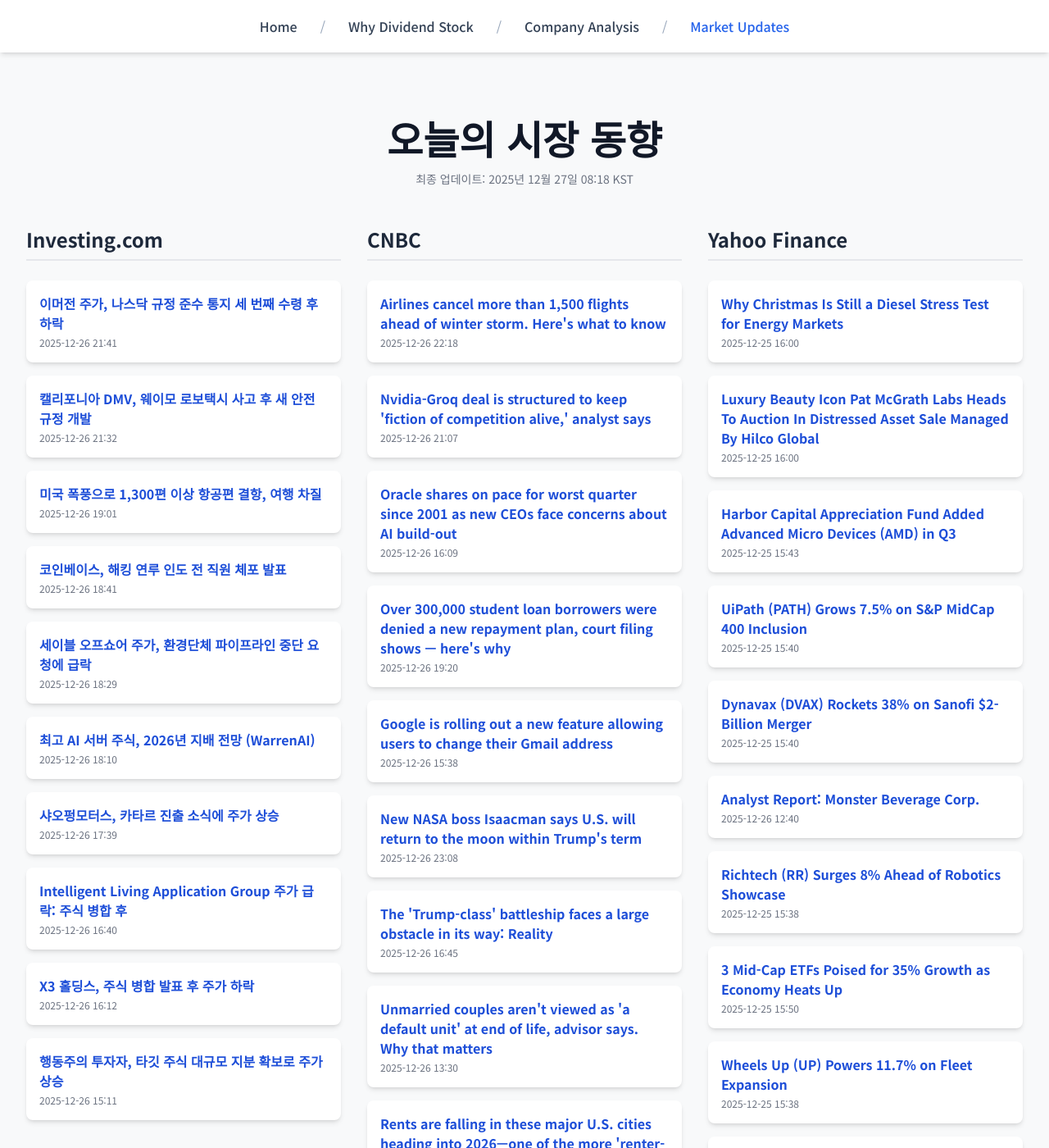
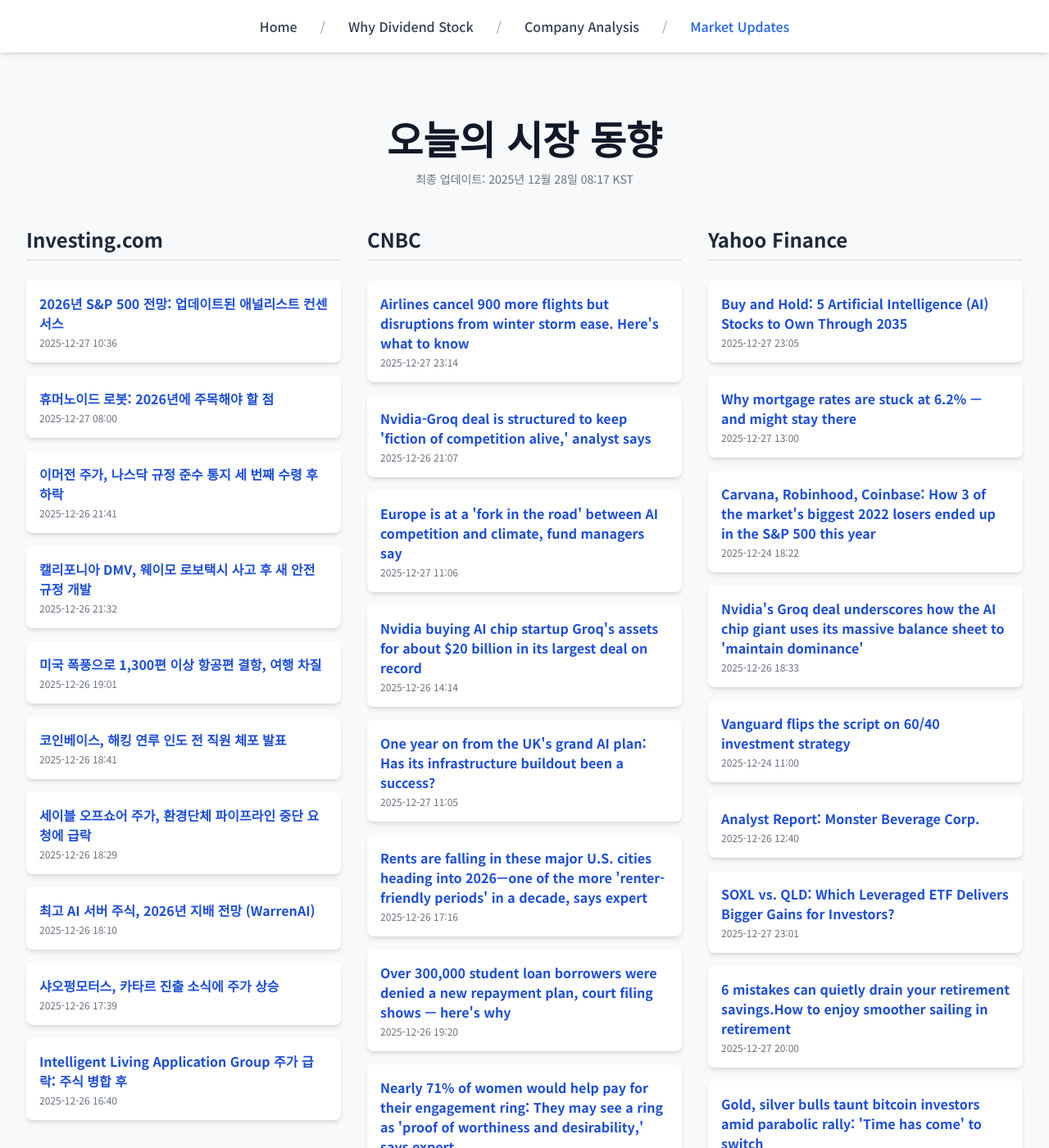
Before and after one commit to Kay-Hwang/my-company-analysis, a Jekyll site: the page built from market-updates.html, in a window 1280 px wide and 1400 px high. Shown: the whole window at 82% size. Built offline with Jekyll 4.4.1, drawn with Linux system fonts in a browser that asks for light colours; nearby versions of some CDN libraries; a script that is not in the unit is left out; some of the changed text lies outside the part shown.

Commit message:
Update daily data

```diff
--- a/_data/latest_data.json
+++ b/_data/latest_data.json
@@ -1,7 +1,19 @@
 {
-  "lastUpdated": "2025년 12월 27일 08:18 KST",
+  "lastUpdated": "2025년 12월 28일 08:17 KST",
   "news": {
     "investing": [
+      {
+        "title": "2026년 S&P 500 전망: 업데이트된 애널리스트 컨센서스",
+        "link": "https://kr.investing.com/news/stock-market-news/article-1767398",
+        "pubDate": "2025-12-27 10:36:36",
+        "summary": "2026년 S&P 500 전망: 업데이트된 애널리스트 컨센서스"
+      },
+      {
+        "title": "휴머노이드 로봇: 2026년에 주목해야 할 점",
+        "link": "https://kr.investing.com/news/stock-market-news/article-1767394",
+        "pubDate": "2025-12-27 08:00:03",
+        "summary": "휴머노이드 로봇: 2026년에 주목해야 할 점"
+      },
       {
         "title": "이머전 주가, 나스닥 규정 준수 통지 세 번째 수령 후 하락",
         "link": "https://kr.investing.com/news/stock-market-news/article-93CH-1767348",
@@ -49,26 +61,14 @@
         "link": "https://kr.investing.com/news/stock-market-news/article-93CH-1767305",
         "pubDate": "2025-12-26 16:40:00",
         "summary": "Intelligent Living Application Group 주가 급락: 주식 병합 후"
-      },
-      {
-        "title": "X3 홀딩스, 주식 병합 발표 후 주가 하락",
-        "link": "https://kr.investing.com/news/stock-market-news/article-93CH-1767301",
-        "pubDate": "2025-12-26 16:12:34",
-        "summary": "X3 홀딩스, 주식 병합 발표 후 주가 하락"
-      },
-      {
-        "title": "행동주의 투자자, 타깃 주식 대규모 지분 확보로 주가 상승",
-        "link": "https://kr.investing.com/news/stock-market-news/article-1767291",
-        "pubDate": "2025-12-26 15:11:11",
-        "summary": "행동주의 투자자, 타깃 주식 대규모 지분 확보로 주가 상승"
       }
     ],
     "cnbc": [
       {
-        "title": "Airlines cancel more than 1,500 flights ahead of winter storm. Here's what to know",
+        "title": "Airlines cancel 900 more flights but disruptions from winter storm ease. Here's what to know",
         "link": "https://www.cnbc.com/2025/12/26/winter-storm-flight-cancellations.html",
-        "pubDate": "Fri, 26 Dec 2025 22:18:59 GMT",
-        "summary": "Airlines waived change fees ahead of a large winter storm and low temperatures after the busy Christmas holiday."
+        "pubDate": "Sat, 27 Dec 2025 23:14:49 GMT",
+        "summary": "Airlines waived change fees ahead of a large winter storm and low temperatures after Christmas holiday."
       },
       {
         "title": "Nvidia-Groq deal is structured to keep 'fiction of competition alive,' analyst says",
@@ -77,10 +77,28 @@
         "summary": "Groq's description of its Nvidia deal as a \"non-exclusive licensing agreement\" mimics other recent big AI transactions orchestrated by U.S. tech giants."
       },
       {
-        "title": "Oracle shares on pace for worst quarter since 2001 as new CEOs face concerns about AI build-out",
-        "link": "https://www.cnbc.com/2025/12/26/oracle-stock-on-pace-for-worst-quarter-since-2001-ai-concerns.html",
-        "pubDate": "Fri, 26 Dec 2025 16:09:23 GMT",
-        "summary": "Investors want to know if Oracle, under new CEOs Clay Magouyrk and Mike Sicilia, can pay for and deliver data centers packed with Nvidia chips for OpenAI."
+        "title": "Europe is at a 'fork in the road' between AI competition and climate, fund managers say",
+        "link": "https://www.cnbc.com/2025/12/27/europe-at-fork-in-the-road-between-ai-competition-and-climate.html",
+        "pubDate": "Sat, 27 Dec 2025 11:06:39 GMT",
+        "summary": "As power-hungry infrastructure scales and demand for electricity surges, friction between competition and climate goals becomes harder to ignore."
+      },
+      {
+        "title": "Nvidia buying AI chip startup Groq's assets for about $20 billion in its largest deal on record",
+        "link": "https://www.cnbc.com/2025/12/24/nvidia-buying-ai-chip-startup-groq-for-about-20-billion-biggest-deal.html",
+        "pubDate": "Fri, 26 Dec 2025 14:14:39 GMT",
+        "summary": "Nvidia is making its largest purchase ever, acquiring assets from 9-year-old chip startup Groq for about $20 billion."
+      },
+      {
+        "title": "One year on from the UK's grand AI plan: Has its infrastructure buildout been a success?",
+        "link": "https://www.cnbc.com/2025/12/27/has-the-uks-ai-infrastructure-buildout-been-a-success.html",
+        "pubDate": "Sat, 27 Dec 2025 11:05:07 GMT",
+        "summary": "Hefty financial commitments from tech giants are positive signals, but big challenges remain for the U.K. to fulfil its ambitions."
+      },
+      {
+        "title": "Rents are falling in these major U.S. cities heading into 2026—one of the more 'renter-friendly periods' in a decade, says expert",
+        "link": "https://www.cnbc.com/2025/12/26/rents-are-falling-in-these-major-us-cities-heading-into-2026.html",
+        "pubDate": "Fri, 26 Dec 2025 17:16:47 GMT",
+        "summary": "Falling rents and rising vacancies are giving renters more room to negotiate prices heading into early 2026."
       },
       {
         "title": "Over 300,000 student loan borrowers were denied a new repayment plan, court filing shows — here's why",
@@ -89,72 +107,54 @@
         "summary": "Trump officials rejected 327,955 income-driven repayment plan requests from student loan borrowers, according to a recent court filing. Here's what to know."
       },
       {
-        "title": "Google is rolling out a new feature allowing users to change their Gmail address",
-        "link": "https://www.cnbc.com/2025/12/26/google-gmail-change-email-address-without-new-account-india-hindi-support.html",
-        "pubDate": "Fri, 26 Dec 2025 15:38:06 GMT",
-        "summary": "Google says it is rolling out a feature that lets users change their Gmail addresses in a long-requested update to their email policy."
+        "title": "Nearly 71% of women would help pay for their engagement ring: They may see a ring as 'proof of worthiness and desirability,' says expert",
+        "link": "https://www.cnbc.com/2025/12/27/nearly-seventy-one-percent-of-would-contribute-to-the-cost-of-their-engagement-ring.html",
+        "pubDate": "Sat, 27 Dec 2025 14:15:01 GMT",
+        "summary": "Though historically men have bought engagement rings, most women are now willing to contribute to the cost of the coveted piece of jewelry."
       },
       {
-        "title": "New NASA boss Isaacman says U.S. will return to the moon within Trump's term",
-        "link": "https://www.cnbc.com/2025/12/26/nasa-boss-isaacman-us-will-return-to-the-moon-within-trumps-term.html",
-        "pubDate": "Fri, 26 Dec 2025 23:08:45 GMT",
-        "summary": "New NASA administrator Jared Isaacman said that the U.S.'s return to the moon is key to unlocking the \"orbital economy.\""
+        "title": "These 5 infrastructure stocks have more than tripled this year on the AI trade",
+        "link": "https://www.cnbc.com/2025/12/24/ai-infrastructure-stocks-lumentum-celestica-seagate-beat-nvidia-2025.html",
+        "pubDate": "Wed, 24 Dec 2025 18:45:45 GMT",
+        "summary": "While Nvidia has been the biggest infrastructure winner during the AI boom, other data center stocks have performed better this year."
       },
       {
-        "title": "The 'Trump-class' battleship faces a large obstacle in its way: Reality",
-        "link": "https://www.cnbc.com/2025/12/26/trump-class-battleship-uss-defiant-golden-fleet-rail-gun-laser-reality-defense-war-experts-skeptical.html",
-        "pubDate": "Fri, 26 Dec 2025 16:45:19 GMT",
-        "summary": "Even if it were technically feasible, the cost of building the battleship would be prohibitive."
-      },
-      {
-        "title": "Unmarried couples aren't viewed as 'a default unit' at end of life, advisor says. Why that matters",
-        "link": "https://www.cnbc.com/2025/12/26/unmarried-couples-arent-default-unit-if-one-dies-why-that-matters.html",
-        "pubDate": "Fri, 26 Dec 2025 13:30:01 GMT",
-        "summary": "For the 9.5 million U.S. households headed by unmarried couples, a partner's death wouldn't come with the 'automatic safety net' that their married peers get."
-      },
-      {
-        "title": "Rents are falling in these major U.S. cities heading into 2026—one of the more 'renter-friendly periods' in a decade, says expert",
-        "link": "https://www.cnbc.com/2025/12/26/rents-are-falling-in-these-major-us-cities-heading-into-2026.html",
-        "pubDate": "Fri, 26 Dec 2025 17:16:47 GMT",
-        "summary": "Falling rents and rising vacancies are giving renters more room to negotiate prices heading into early 2026."
-      },
-      {
-        "title": "Nvidia buying AI chip startup Groq's assets for about $20 billion in its largest deal on record",
-        "link": "https://www.cnbc.com/2025/12/24/nvidia-buying-ai-chip-startup-groq-for-about-20-billion-biggest-deal.html",
-        "pubDate": "Fri, 26 Dec 2025 14:14:39 GMT",
-        "summary": "Nvidia is making its largest purchase ever, acquiring assets from 9-year-old chip startup Groq for about $20 billion."
+        "title": "Oracle shares on pace for worst quarter since 2001 as new CEOs face concerns about AI build-out",
+        "link": "https://www.cnbc.com/2025/12/26/oracle-stock-on-pace-for-worst-quarter-since-2001-ai-concerns.html",
+        "pubDate": "Fri, 26 Dec 2025 16:09:23 GMT",
+        "summary": "Investors want to know if Oracle, under new CEOs Clay Magouyrk and Mike Sicilia, can pay for and deliver data centers packed with Nvidia chips for OpenAI."
       }
     ],
     "yahoo": [
       {
-        "title": "Why Christmas Is Still a Diesel Stress Test for Energy Markets",
-        "link": "https://finance.yahoo.com/news/why-christmas-still-diesel-stress-160000062.html",
-        "pubDate": "2025-12-25T16:00:00Z",
-        "summary": "Why Christmas Is Still a Diesel Stress Test for Energy Markets"
+        "title": "Buy and Hold: 5 Artificial Intelligence (AI) Stocks to Own Through 2035",
+        "link": "https://finance.yahoo.com/news/buy-hold-5-artificial-intelligence-230500747.html",
+        "pubDate": "2025-12-27T23:05:00Z",
+        "summary": "Buy and Hold: 5 Artificial Intelligence (AI) Stocks to Own Through 2035"
       },
       {
-        "title": "Luxury Beauty Icon Pat McGrath Labs Heads To Auction In Distressed Asset Sale Managed By Hilco Global",
-        "link": "https://finance.yahoo.com/news/luxury-beauty-icon-pat-mcgrath-160000428.html",
-        "pubDate": "2025-12-25T16:00:00Z",
-        "summary": "Luxury Beauty Icon Pat McGrath Labs Heads To Auction In Distressed Asset Sale Managed By Hilco Global"
+        "title": "Why mortgage rates are stuck at 6.2% — and might stay there",
+        "link": "https://finance.yahoo.com/news/why-mortgage-rates-are-stuck-at-62--and-might-stay-there-130034088.html",
+        "pubDate": "2025-12-27T13:00:34Z",
+        "summary": "Why mortgage rates are stuck at 6.2% — and might stay there"
       },
       {
-        "title": "Harbor Capital Appreciation Fund Added Advanced Micro Devices (AMD) in Q3",
-        "link": "https://finance.yahoo.com/news/harbor-capital-appreciation-fund-added-154332308.html",
-        "pubDate": "2025-12-25T15:43:32Z",
-        "summary": "Harbor Capital Appreciation Fund Added Advanced Micro Devices (AMD) in Q3"
+        "title": "Carvana, Robinhood, Coinbase: How 3 of the market's biggest 2022 losers ended up in the S&P 500 this year",
+        "link": "https://finance.yahoo.com/news/carvana-robinhood-coinbase-how-3-of-the-markets-biggest-2022-losers-ended-up-in-the-sp-500-this-year-140654224.html",
+        "pubDate": "2025-12-24T18:22:14Z",
+        "summary": "Carvana, Robinhood, Coinbase: How 3 of the market's biggest 2022 losers ended up in the S&P 500 this year"
       },
       {
-        "title": "UiPath (PATH) Grows 7.5% on S&P MidCap 400 Inclusion",
-        "link": "https://finance.yahoo.com/news/uipath-path-grows-7-5-154016988.html",
-        "pubDate": "2025-12-25T15:40:16Z",
-        "summary": "UiPath (PATH) Grows 7.5% on S&P MidCap 400 Inclusion"
+        "title": "Nvidia's Groq deal underscores how the AI chip giant uses its massive balance sheet to 'maintain dominance'",
+        "link": "https://finance.yahoo.com/news/nvidias-groq-deal-underscores-how-the-ai-chip-giant-uses-its-massive-balance-sheet-to-maintain-dominance-183347248.html",
+        "pubDate": "2025-12-26T18:33:47Z",
+        "summary": "Nvidia's Groq deal underscores how the AI chip giant uses its massive balance sheet to 'maintain dominance'"
       },
       {
-        "title": "Dynavax (DVAX) Rockets 38% on Sanofi $2-Billion Merger",
-        "link": "https://finance.yahoo.com/news/dynavax-dvax-rockets-38-sanofi-154037315.html",
-        "pubDate": "2025-12-25T15:40:37Z",
-        "summary": "Dynavax (DVAX) Rockets 38% on Sanofi $2-Billion Merger"
+        "title": "Vanguard flips the script on 60/40 investment strategy",
+        "link": "https://finance.yahoo.com/news/vanguard-flips-the-script-on-6040-investment-strategy-110026190.html",
+        "pubDate": "2025-12-24T11:00:26Z",
+        "summary": "Vanguard flips the script on 60/40 investment strategy"
       },
       {
         "title": "Analyst Report: Monster Beverage Corp.",
@@ -163,28 +163,28 @@
         "summary": "Analyst Report: Monster Beverage Corp."
       },
       {
-        "title": "Richtech (RR) Surges 8% Ahead of Robotics  Showcase",
-        "link": "https://finance.yahoo.com/news/richtech-rr-surges-8-ahead-153845019.html",
-        "pubDate": "2025-12-25T15:38:45Z",
-        "summary": "Richtech (RR) Surges 8% Ahead of Robotics  Showcase"
+        "title": "SOXL vs. QLD: Which Leveraged ETF Delivers Bigger Gains for Investors?",
+        "link": "https://finance.yahoo.com/news/soxl-vs-qld-leveraged-etf-230111931.html",
+        "pubDate": "2025-12-27T23:01:11Z",
+        "summary": "SOXL vs. QLD: Which Leveraged ETF Delivers Bigger Gains for Investors?"
       },
       {
-        "title": "3 Mid-Cap ETFs Poised for 35% Growth as Economy Heats Up",
-        "link": "https://finance.yahoo.com/news/3-mid-cap-etfs-poised-155000848.html",
-        "pubDate": "2025-12-25T15:50:00Z",
-        "summary": "3 Mid-Cap ETFs Poised for 35% Growth as Economy Heats Up"
+        "title": "6 mistakes can quietly drain your retirement savings.How to enjoy smoother sailing in retirement",
+        "link": "https://finance.yahoo.com/news/6-mistakes-quietly-drain-retirement-200000833.html",
+        "pubDate": "2025-12-27T20:00:00Z",
+        "summary": "6 mistakes can quietly drain your retirement savings.How to enjoy smoother sailing in retirement"
       },
       {
-        "title": "Wheels Up (UP) Powers 11.7% on Fleet Expansion",
-        "link": "https://finance.yahoo.com/news/wheels-powers-11-7-fleet-153859440.html",
-        "pubDate": "2025-12-25T15:38:59Z",
-        "summary": "Wheels Up (UP) Powers 11.7% on Fleet Expansion"
+        "title": "Gold, silver bulls taunt bitcoin investors amid parabolic rally: 'Time has come' to switch",
+        "link": "https://finance.yahoo.com/news/gold-silver-bulls-taunt-bitcoin-investors-amid-parabolic-rally-time-has-come-to-switch-184034310.html",
+        "pubDate": "2025-12-26T18:40:34Z",
+        "summary": "Gold, silver bulls taunt bitcoin investors amid parabolic rally: 'Time has come' to switch"
       },
       {
-        "title": "Nike (NKE) Jumps 4.6% as Tim Cook Hikes Stake",
-        "link": "https://finance.yahoo.com/news/nike-nke-jumps-4-6-153647936.html",
-        "pubDate": "2025-12-25T15:36:47Z",
-        "summary": "Nike (NKE) Jumps 4.6% as Tim Cook Hikes Stake"
+        "title": "The Saturday Spread: Using Risk Topography to Plan Your Options Strategies (JD, NTAP, ZS)",
+        "link": "https://finance.yahoo.com/news/saturday-spread-using-risk-topography-151502452.html",
+        "pubDate": "2025-12-27T15:15:02Z",
+        "summary": "The Saturday Spread: Using Risk Topography to Plan Your Options Strategies (JD, NTAP, ZS)"
       }
     ]
   }
```
